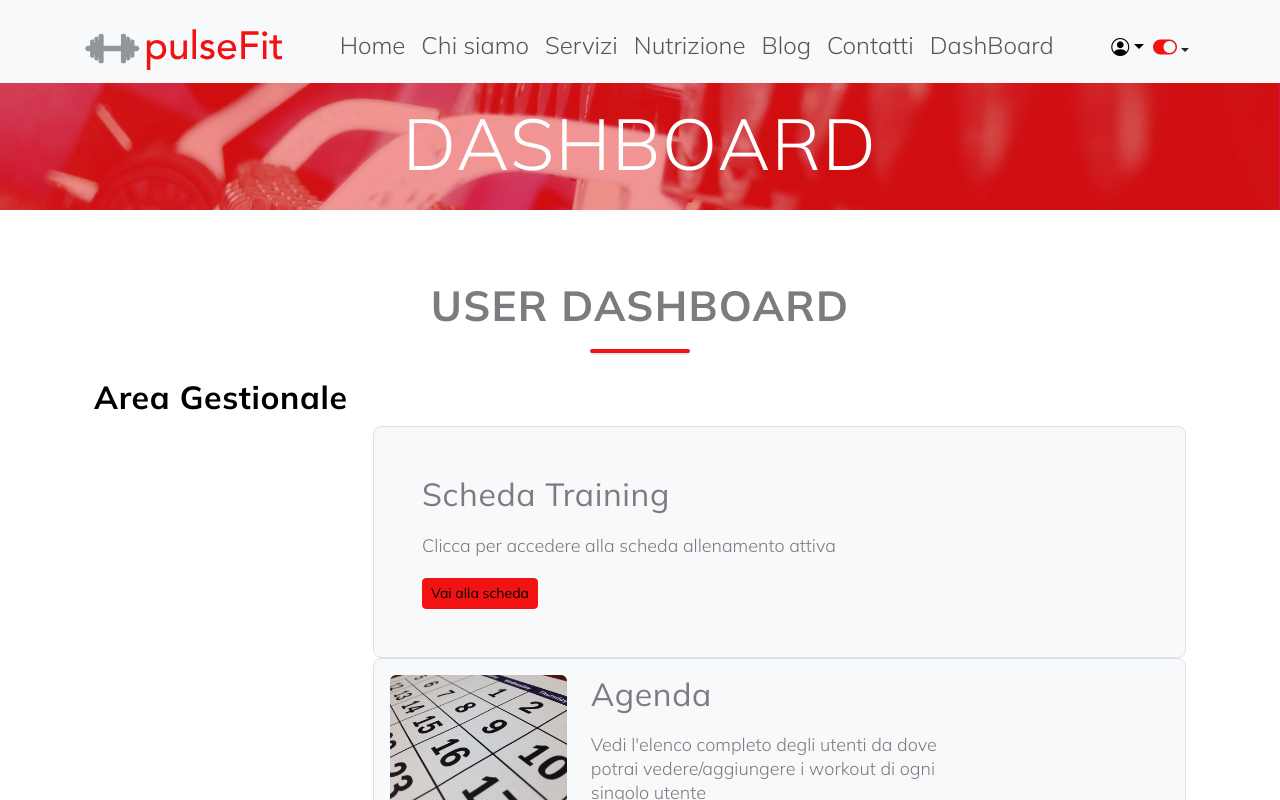
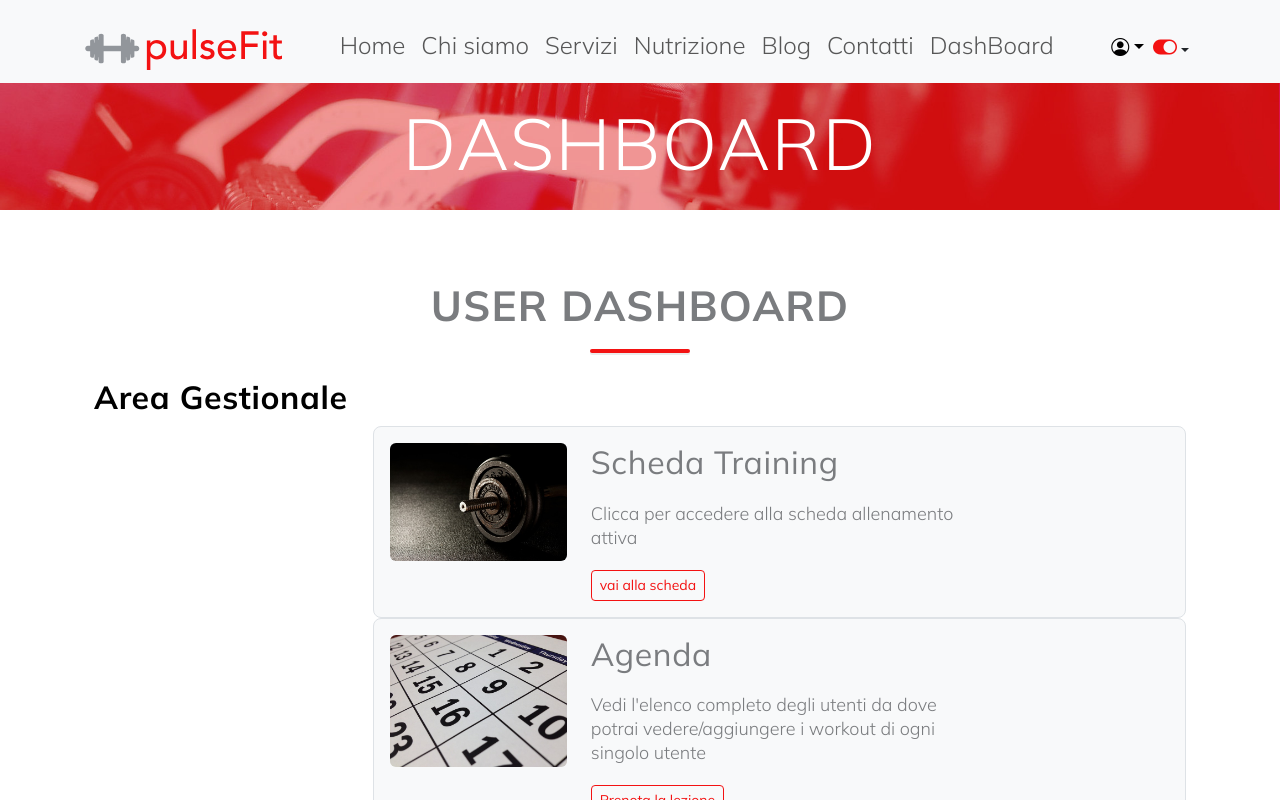
Before and after one commit to Andrea-vicari/tigerFitness, a React (Vite) app in the folder client/: page /dashboardpage in a window 1280 px wide. Shown: the top 800 px of the page. Built offline with nearby package versions, Linux system fonts and the light colour scheme; no server answers; sample sign-in values are in the browser's storage.

Commit message:
Dashboard =>  user zone

```diff
--- a/client/src/Components/dashcomponents/Dashboard.jsx
+++ b/client/src/Components/dashcomponents/Dashboard.jsx
@@ -105,10 +105,18 @@ function Dashboard() {
                             {/** Below only for USERS */}
                             {role == "user" &&
                             <div className="col-md-9 mt-5">
-                                <div className="p-5 bg-body-tertiary border rounded-3">
-                                    <h2>Scheda Training</h2>
-                                    <p>Clicca per accedere alla scheda allenamento attiva</p>
-                                    <Link to="/elencoschedeapertepage" type="button" className="btn btn-sm btn-primary">Vai alla scheda</Link>
+                             <div className="p-3 bg-body-tertiary border rounded-3">
+                                    <div className='row'>
+                                        <div className="col-md-3">
+                                            <img src={newTrainingImg} className="img-fluid rounded mb-2"/>
+                                            </div>
+                                            <div className="col-md-6">
+                                                <h2>Scheda Training</h2>
+                                                <p>Clicca per accedere alla scheda allenamento attiva</p>
+                                                <Link to="/elencoschedeapertepage" type="button" className="btn btn-sm btn-outline-primary">vai alla scheda</Link>
+                                            </div>
+                                    </div>
+
                                 </div>
 
                                 <div className="p-3 bg-body-tertiary border rounded-3">
```
